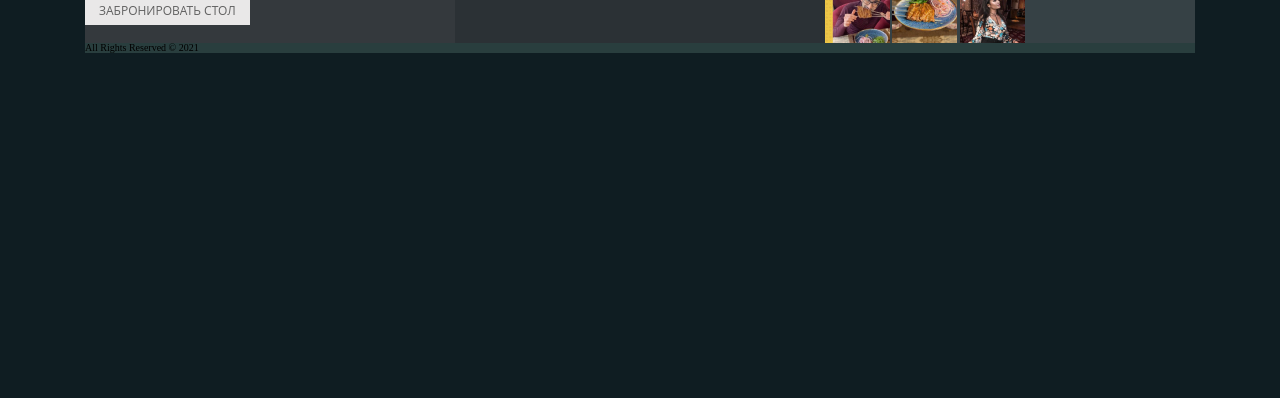
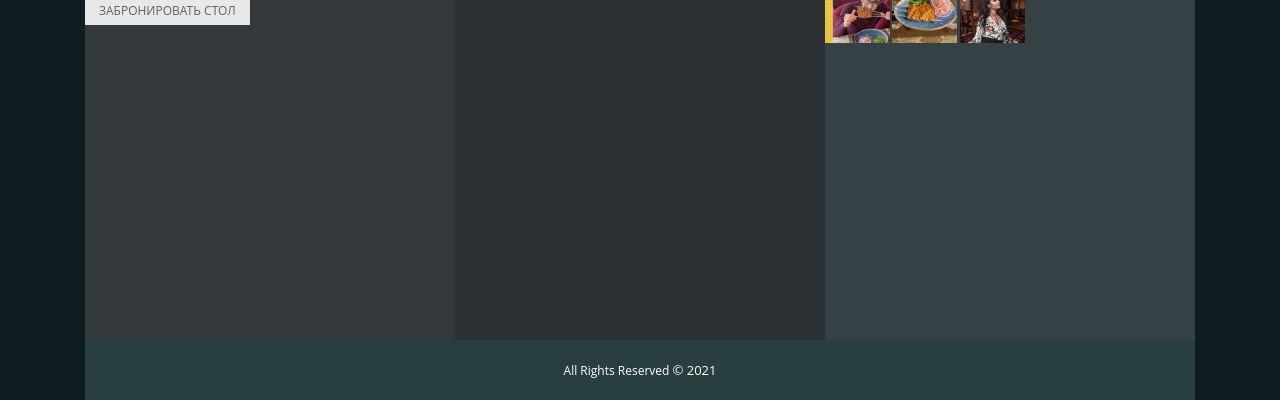
Before and after one commit to DmitryBokhan/Bukhara, a website: page #src/index.html in a window 1280 px wide. Shown: the part 875-1275 px from the top of the page. Drawn offline with nearby package versions, Linux system fonts and the light colour scheme; files that its build step writes are made by us from their sources; files whose address does not match are found by name; a web font is replaced by a local one.

Commit message:
Верстаю футер

```diff
--- a/#src/_footer.html
+++ b/#src/_footer.html
@@ -43,7 +43,7 @@
             </div>
             <div class="footer__copyright">
                <p class="footer__copyright-text">
-                  All Rights Reserved © 2021
+                  All Rights Reserved <span>© 2021</span>
                </p>
             </div>
          </div>
--- a/#src/scss/footer.scss
+++ b/#src/scss/footer.scss
@@ -1,7 +1,12 @@
 .footer {
    background: #0f1d22;
-   min-height: 498px;
+   min-height: 500px;
    &__row {
+      display: flex;
+      flex-direction: column;
+      flex: 1 1 auto;
+      flex-grow: 1;
+      min-height: 500px;
    }
 
    &__top {
@@ -35,10 +40,20 @@
    }
 
    &__copyright {
+      display: flex;
+      justify-content: center;
+      align-items: center;
+      min-height: 60px;
       background: rgba(142, 190, 170, 0.205); //удалить
    }
 
    &__copyright-text {
+      font-family: Open Sans;
+      font-size: 12px;
+      color: #fff;
+      & span {
+         font-size: 13px;
+      }
    }
 }
 
```
Also changed, not shown: Bukhara/index.html (+1 -1 lines), Bukhara/css/style.css, Bukhara/css/style.min.css.
